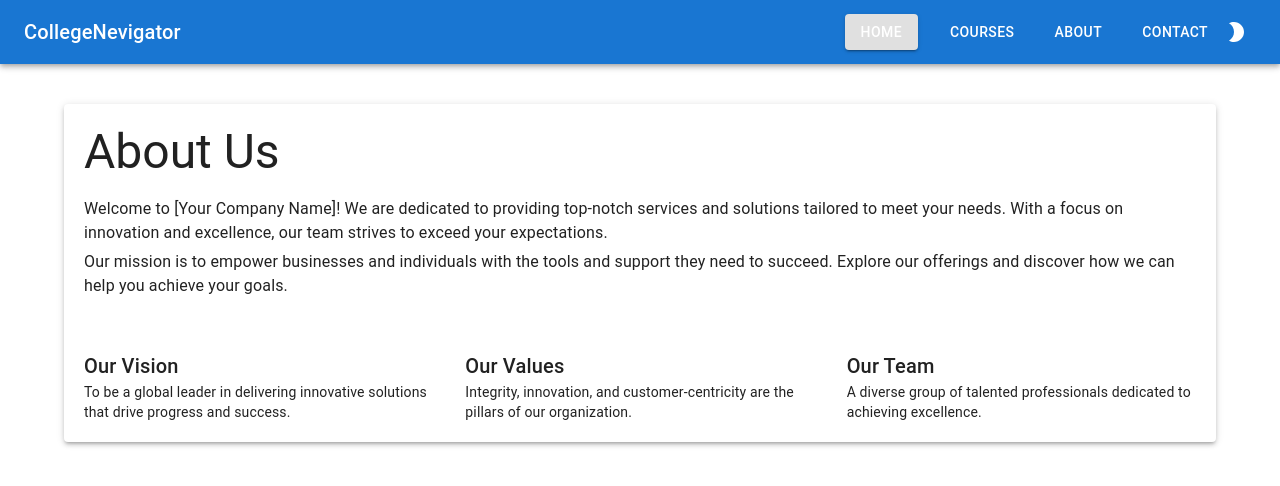
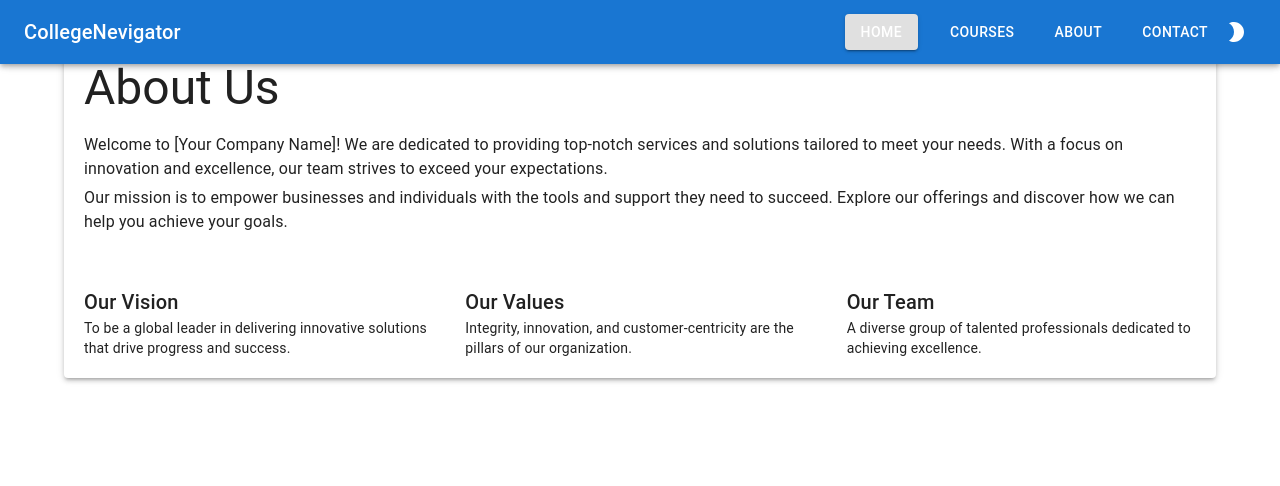
Before and after one commit to rampratapkashyap/Collegelink-Public, a React (Vite) app: page /about in a window 1280 px wide. Shown: the top 486 px of the page. Built offline with nearby package versions, Linux system fonts and the light colour scheme.

Commit message:
change image

```diff
--- a/src/Components/Topnav.jsx
+++ b/src/Components/Topnav.jsx
@@ -19,7 +19,7 @@ const Topnav = () => {
 
   return (
     <>
-      <AppBar position="static">
+      <AppBar position="fixed">
         <Toolbar>
           {/* Menu icon for mobile screens */}
           <Box display={{ xs: 'flex', md: 'none' }} marginRight={1}>
--- a/src/Pages/Home.jsx
+++ b/src/Pages/Home.jsx
@@ -45,13 +45,13 @@ function Home() {
               emulateTouch
             >
               <div>
-                <img src="https://cdn.pixabay.com/photo/2017/12/20/03/46/city-3029160_1280.jpg" alt="Image 1" />
+                <img src="https://images.pexels.com/photos/207692/pexels-photo-207692.jpeg" alt="Image 1" />
               </div>
               <div>
-                <img src="https://cdn.pixabay.com/photo/2019/03/03/21/59/landscape-4032951_1280.jpg" alt="Image 2" />
+                <img src="https://images.pexels.com/photos/3762800/pexels-photo-3762800.jpeg" alt="Image 2" />
               </div>
               <div>
-                <img src="https://cdn.pixabay.com/photo/2018/02/14/18/42/sky-3153572_1280.jpg" alt="Image 3" />
+                <img src="https://images.pexels.com/photos/7713548/pexels-photo-7713548.jpeg" alt="Image 3" />
               </div>
             </Carousel>
 
```
